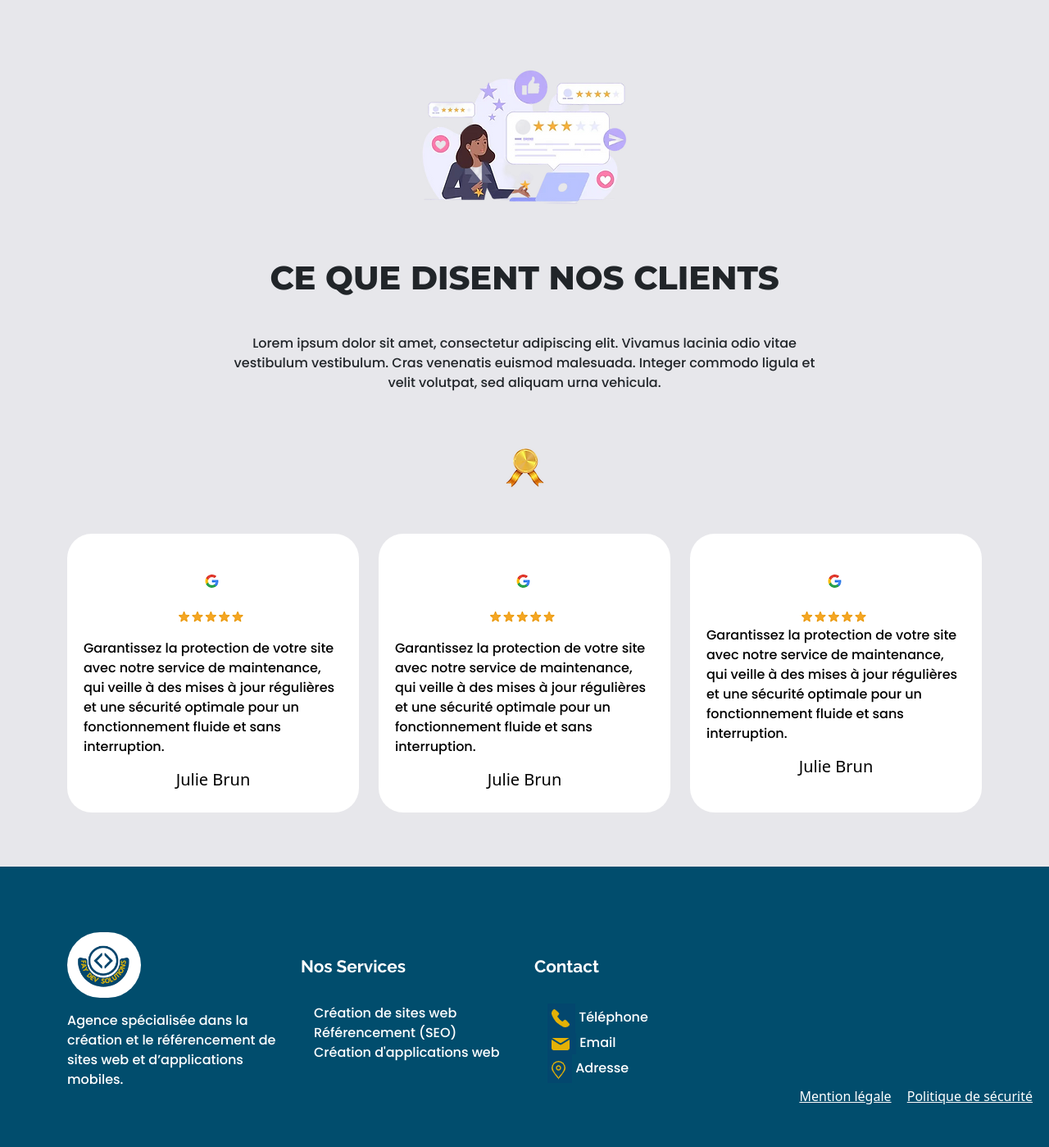
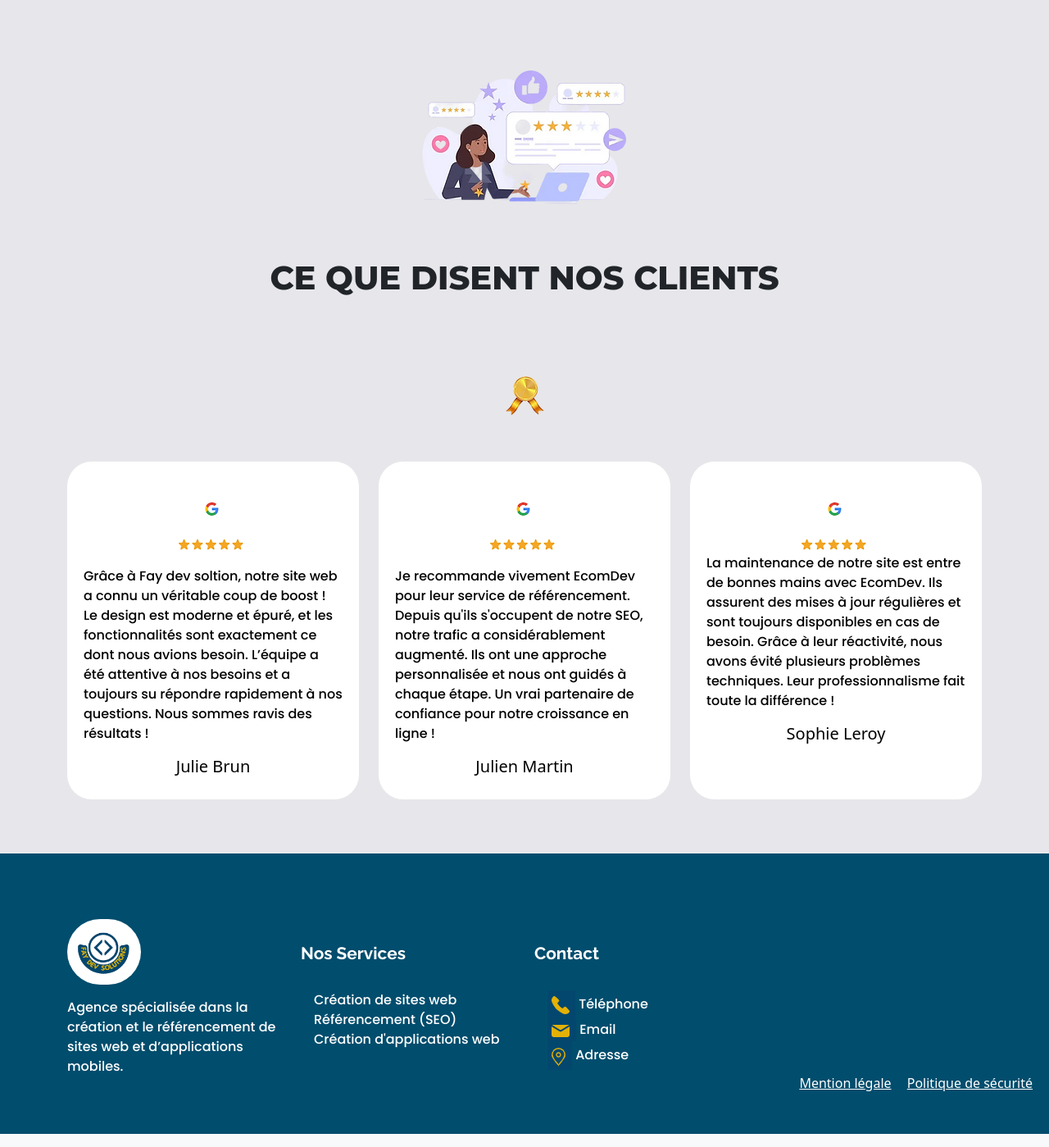
Before and after one commit to fiacrenet/fey-dev-solution, a Django app: page / in a window 1280 px wide. Shown: the part 3216-4615 px from the top of the page at 82% size. Run offline with Django 5.2, Linux system fonts and the light colour scheme; some libraries are stand-ins or nearby versions.

Commit message:
Initial commit

```diff
--- a/main/templates/index.html
+++ b/main/templates/index.html
@@ -58,8 +58,9 @@
                     <h2 class="py-2">AGENCE WEB ET SEO</h2>
                     <p>Maximisez votre impact digital avec nos solutions web innovantes et un SEO qui génère des
                         résultats concrets.</p>
-                    <a href="#" class="btn btn-service btn-custom">Nos services</a>
-                    <a href="#" class="btn btn-contact btn-outline-light">Nous contacter</a>
+                    <a href="#services" class="btn btn-service btn-custom"
+                        style="background-color: #f6b42e; text-decoration: #014d6d;">Nos services</a>
+                    <a href="{% url 'contact' %}" class="btn btn-contact btn-outline-light">Nous contacter</a>
                 </div>
                 <!-- Colonne d'image -->
                 <div class="col-md-6">
@@ -87,7 +88,7 @@
                         <p>Experts dans la conception de sites web personnalisés et dans l'élaboration de stratégies SEO
                             efficaces, nous donnons vie à vos ambitions digitales. Chaque mission représente pour nous
                             un défi unique.</p>
-                        <a href="#" class="btn btn-about">Nos services</a>
+                        <a href="#services" class="btn btn-about">Nos services</a>
                     </div>
                 </div>
             </div>
@@ -108,9 +109,9 @@
                             style="text-align: left;font-size: 1.8rem; margin: 20px; font-family: 'Montserrat', sans-serif;">
                             Création de sites web
                         </h5>
-                        <p>Garantissez la protection de votre site avec notre service de maintenance, qui veille à des
-                            mises à jour
-                            régulières et une sécurité optimale pour un fonctionnement fluide et sans interruption.</p>
+                        <p>Donnez vie à votre projet digital avec EcomDev : des sites web personnalisés, alliant
+                            esthétique et technologies
+                            avancées pour une expérience en ligne fluide et captivante.</p>
                         <a href="#">En Savoir Plus</a>
                     </div>
                 </div>
@@ -123,9 +124,9 @@
                             style="text-align: left;font-size: 1.8rem; margin: 20px; font-family: 'Montserrat', sans-serif;">
                             Référencement (SEO)
                         </h5>
-                        <p>Garantissez la protection de votre site avec notre service de maintenance, qui veille à des
-                            mises à jour
-                            régulières et une sécurité optimale pour un fonctionnement fluide et sans interruption.</p>
+                        <p>Boostez votre visibilité en ligne grâce à notre expertise en SEO, alliant stratégies
+                            performantes et analyses
+                            approfondies pour attirer un trafic ciblé.</p>
                         <a href="#">En Savoir Plus</a>
                     </div>
                 </div>
@@ -137,9 +138,9 @@
                         <h5
                             style="text-align: left;font-size: 1.8rem; margin: 20px;   font-family: 'Montserrat', sans-serif; ">
                             Maintenance</h5>
-                        <p>Garantissez la protection de votre site avec notre service de maintenance, qui veille à des
-                            mises à jour
-                            régulières et une sécurité optimale pour un fonctionnement fluide et sans interruption.</p>
+                        <p>Assurez le bon fonctionnement de votre site avec notre service de maintenance, garantissant
+                            mises à jour régulières et
+                            surveillance proactive pour une performance optimale.</p>
                         <a href="#">En Savoir Plus</a>
                     </div>
                 </div>
@@ -285,13 +286,6 @@
                 <div class="row justify-content-center">
                     <div class="col-md-8">
                         <h2 class="py-4" style="font-family: 'Montserrat', sans-serif">CE QUE DISENT NOS CLIENTS</h2>
-                        <p>
-                            Lorem ipsum dolor sit amet, consectetur adipiscing elit. Vivamus lacinia odio vitae
-                            vestibulum
-                            vestibulum.
-                            Cras venenatis euismod malesuada. Integer commodo ligula et velit volutpat, sed aliquam urna
-                            vehicula.
-                        </p>
                     </div>
                 </div>
 
@@ -314,10 +308,12 @@
                                 <img src="{% static 'assets/images/avis.webp' %}" alt="Maintenance"
                                     class="img-fluid d-block mx-auto">
                             </div>
-                            <p>Garantissez la protection de votre site avec notre service de maintenance, qui veille à
-                                des
-                                mises à jour régulières et une sécurité optimale pour un fonctionnement fluide et sans
-                                interruption.
+                            <p>Grâce à Fay dev soltion, notre site web a connu un véritable coup de boost ! Le design
+                                est
+                                moderne et épuré, et les
+                                fonctionnalités sont exactement ce dont nous avions besoin. L’équipe a été attentive à
+                                nos besoins et a toujours su
+                                répondre rapidement à nos questions. Nous sommes ravis des résultats !
                             </p>
                             <h5>Julie Brun</h5>
                         </div>
@@ -332,12 +328,13 @@
                                 <img src="{% static 'assets/images/avis.webp' %}" alt="Maintenance"
                                     class="img-fluid d-block mx-auto">
                             </div>
-                            <p>Garantissez la protection de votre site avec notre service de maintenance, qui veille à
-                                des
-                                mises à jour régulières et une sécurité optimale pour un fonctionnement fluide et sans
-                                interruption.
+                            <p>Je recommande vivement EcomDev pour leur service de référencement. Depuis qu'ils
+                                s'occupent de notre SEO, notre trafic a
+                                considérablement augmenté. Ils ont une approche personnalisée et nous ont guidés à
+                                chaque étape. Un vrai partenaire de
+                                confiance pour notre croissance en ligne !
                             </p>
-                            <h5>Julie Brun</h5>
+                            <h5>Julien Martin</h5>
                         </div>
                     </div>
 
@@ -350,12 +347,13 @@
                                 <img src="{% static 'assets/images/avis.webp' %}" alt="Maintenance"
                                     class="img-fluid d-block mx-auto">
                             </div>
-                            <p>Garantissez la protection de votre site avec notre service de maintenance, qui veille à
-                                des
-                                mises à jour régulières et une sécurité optimale pour un fonctionnement fluide et sans
-                                interruption.
+                            <p>La maintenance de notre site est entre de bonnes mains avec EcomDev. Ils assurent des
+                                mises à jour régulières et sont
+                                toujours disponibles en cas de besoin. Grâce à leur réactivité, nous avons évité
+                                plusieurs problèmes techniques. Leur
+                                professionnalisme fait toute la différence !
                             </p>
-                            <h5>Julie Brun</h5>
+                            <h5>Sophie Leroy</h5>
                         </div>
                     </div>
                 </div>
```
